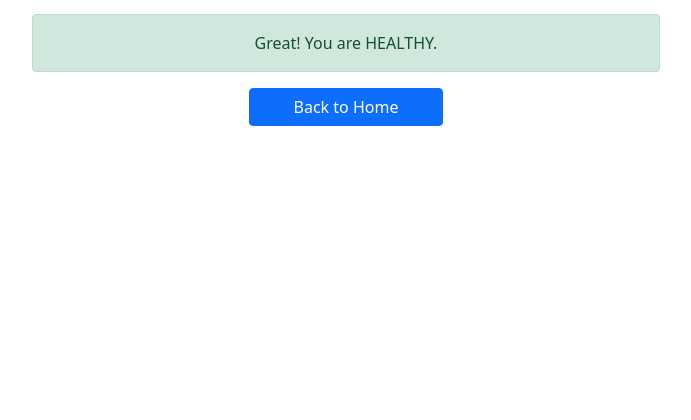
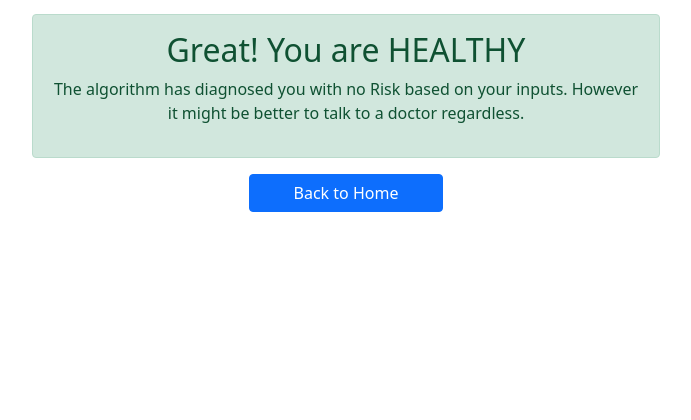
Before and after one commit to VamshiKrishna96/multiple-disease-predictor, a Flask app: template templates/predict.html in a window 1280 px wide. Shown: the part 56-476 px from the top of the page, without its empty margins (294-985 px from the left). Run offline with Flask 2, Linux system fonts and the light colour scheme; the template is opened without the code that fills it, so the values that code supplies are empty; some libraries are stand-ins or nearby versions.

Commit message:
Update predict.html

```diff
--- a/templates/predict.html
+++ b/templates/predict.html
@@ -16,11 +16,17 @@ Prediction Page
     <div class="col-md-6">
         {% if pred == 1 %}
         <div class="card card-body alert alert-danger">
-            <center>Sorry! Please consult DOCTOR.</center>
+            <center>
+                <h2>Sorry! You have been Diagnosed with Risk</h2>
+                <p>The algorithm has diagnosed you with Risk based on your inputs. Please consult a Doctor.</p>
+            </center>
         </div>
         {% else %}
         <div class="card card-body alert alert-success">
-            <center>Great! You are HEALTHY.</center>
+            <center>
+                <h2>Great! You are HEALTHY </h2>
+			    <p>The algorithm has diagnosed you with no Risk based on your inputs. However it might be better to talk to a doctor regardless.</p>
+            </center>
         </div>
         {% endif %}
         <div class="row">
```
